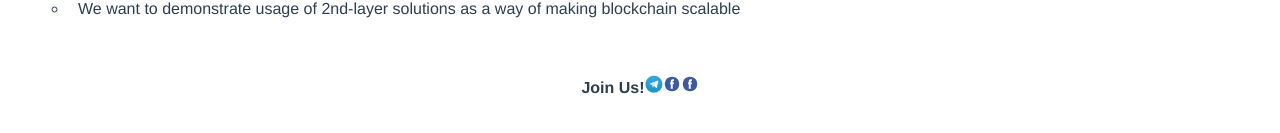
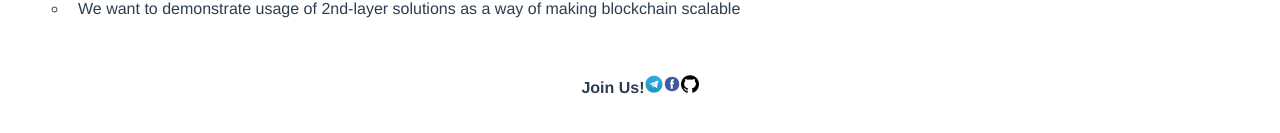
Before and after one commit to FellowChain/FellowChainWebsite, a Vue app in the folder web/: page /#/ in a window 1280 px wide. Shown: the part 445-578 px from the top of the page. Built offline with nearby package versions, Linux system fonts and the light colour scheme; what vue-resource would draw is missing.

Commit message:
footer update

```diff
--- a/web/src/components/Footer.vue
+++ b/web/src/components/Footer.vue
@@ -3,7 +3,7 @@
   <b>Join Us!</b>
 <a href="https://t.me/FellowChain"><img src="../assets/telegram.png"  width="18em" height="18em" target="_blank" ></a>
 <a href="https://www.facebook.com/groups/felllowchain/"><img src="../assets/facebook.png"  width="18em" height="18em" target="_blank" ></a>
-<a href="https://github.com/fellowchain"><img src="../assets/facebook.png"  width="18em" height="18em" target="_blank" ></a>
+<a href="https://github.com/fellowchain"><img src="../assets/github.png"  width="18em" height="18em" target="_blank" ></a>
 </span>
 </template>
 <script>
```
Also changed, not shown: web/src/assets/github.png (added).
